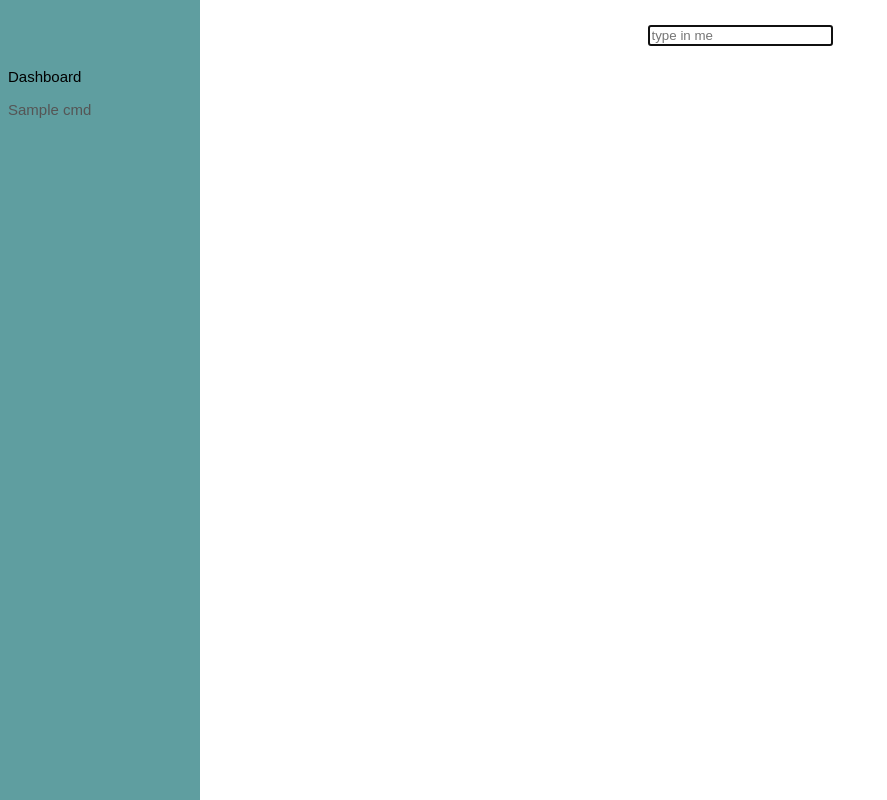
After one commit to groupthr33/project, a Django app: template templates/main/sample-page.html in a window 1280 px wide. The commit adds this page. Shown: the whole page, without its empty margins (0-887 px from the left). Run offline with Django 3.2, Linux system fonts and the light colour scheme; the template is opened without the code that fills it: most values are stand-ins (such as "Sample title", 1, 10 or a date in 2020).

Commit message:
story #165 Start graphical interface with dashboard and routes to command specific pages, with common side navbar.

```diff
--- a/CS361/settings.py
+++ b/CS361/settings.py
@@ -40,6 +40,7 @@ TEMPLATES = [
                 'django.template.context_processors.request',
                 'django.contrib.auth.context_processors.auth',
                 'django.contrib.messages.context_processors.messages',
+                'app.context_processors.commands'
             ],
         },
     },
--- a/CS361/urls.py
+++ b/CS361/urls.py
@@ -4,5 +4,8 @@ from app import views
 
 urlpatterns = [
     path('admin/', admin.site.urls),
-    path("", views.Home.as_view()),
+    path("", views.Dashboard.as_view()),
+    path("cmd/", views.Home.as_view()),
+    path("dashboard/", views.Dashboard.as_view()),
+    path("sample_command/", views.SampleRoute.as_view())
 ]
--- /dev/null
+++ b/static/css/style.css
@@ -0,0 +1,54 @@
+html {
+    box-sizing: border-box;
+    font-family: sans-serif;
+}
+
+*, *:before, *:after {
+    box-sizing: inherit;
+}
+
+body {
+    padding: 0;
+    margin: 0;
+}
+
+.dashboard {
+    margin: auto;
+    text-align: center;
+    padding: 25px;
+}
+
+.nav {
+    height: 100%;
+    width: 200px;
+    position: fixed;
+    z-index: 1;
+    top: 0;
+    left: 0;
+    overflow-x: hidden;
+    background: cadetblue;
+    padding: 60px 0px 0px 0px;
+}
+
+.nav a {
+    padding: 8px;
+    text-decoration: none;
+    font-size: 15px;
+    display: block;
+    color: black;
+}
+
+.nav a:visited {
+    color: black;
+}
+
+.command-content {
+    margin-left: 200px;
+    padding: 25px;
+}
+
+a.disabled {
+    pointer-events: none;
+    cursor: default;
+    color: #555555;
+}
--- a/templates/base.html
+++ b/templates/base.html
@@ -1,10 +1,9 @@
 {% load staticfiles %}
-        <!DOCTYPE html>
-
+<!DOCTYPE html>
 <html lang="en">
 <head>
     <meta charset="UTF-8">
-    <title>Hello Django</title>
+    <title>The Teaching Assistant</title>
     <meta charset="UTF-8"/>
     <meta name="viewport" content="width=device-width, initial-scale=1"/>
     <link rel="stylesheet" href="{% static "css/style.css" %}">
--- a/templates/main/index.html
+++ b/templates/main/index.html
@@ -1,6 +1,6 @@
 {% extends "base.html" %}
 {% block content %}
-  <form method="post" action="/">
+  <form method="post" action="/cmd/">
   {% csrf_token %}
     Command: <input type="text" name="command" autofocus><br/>
     <input type="submit">
--- /dev/null
+++ b/templates/main/nav.html
@@ -0,0 +1,21 @@
+{% extends "base.html" %}
+{% block content %}
+    <div class="nav">
+
+        <a href="/dashboard">Dashboard</a>
+        {% for cmd in commands %}
+            <div>
+                {% if cmd.active %}
+                    <a href="/{{ cmd.name }}">{{ cmd.friendly_name }}</a>
+                {% endif %}
+                {% if not cmd.active %}
+                    <a class="disabled" href="/{{ cmd.name }}">{{ cmd.friendly_name }}</a>
+                {% endif %}
+            </div>
+        {% endfor %}
+    </div>
+    <div class="command-content">
+        {% block command-content %}
+        {% endblock command-content %}
+    </div>
+{% endblock content %}
--- /dev/null
+++ b/templates/main/sample-page.html
@@ -0,0 +1,9 @@
+{%extends "main/nav.html" %}
+{% block command-content %}
+    <div style="text-align: center" >
+    <form>
+        <input type="text" autofocus placeholder="type in me"/>
+    </form>
+    </form>
+    </div>
+{% endblock command-content %}
```
Also changed, not shown: app/classes/command.py (added, +12 -0 lines), app/context_processors.py (added, +34 -0 lines), app/unit_tests/middleware/test_context_processor.py (added, +50 -0 lines), app/views.py (+11 -1 lines), templates/main/dashboard.html (added, +10 -0 lines), app/classes/__init__.py (added), app/unit_tests/middleware/__init__.py (added).
